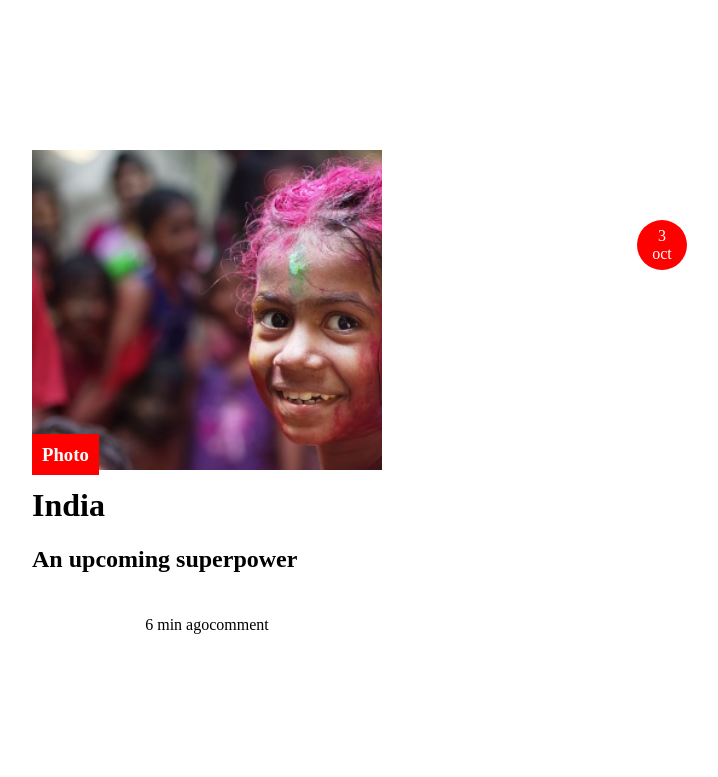
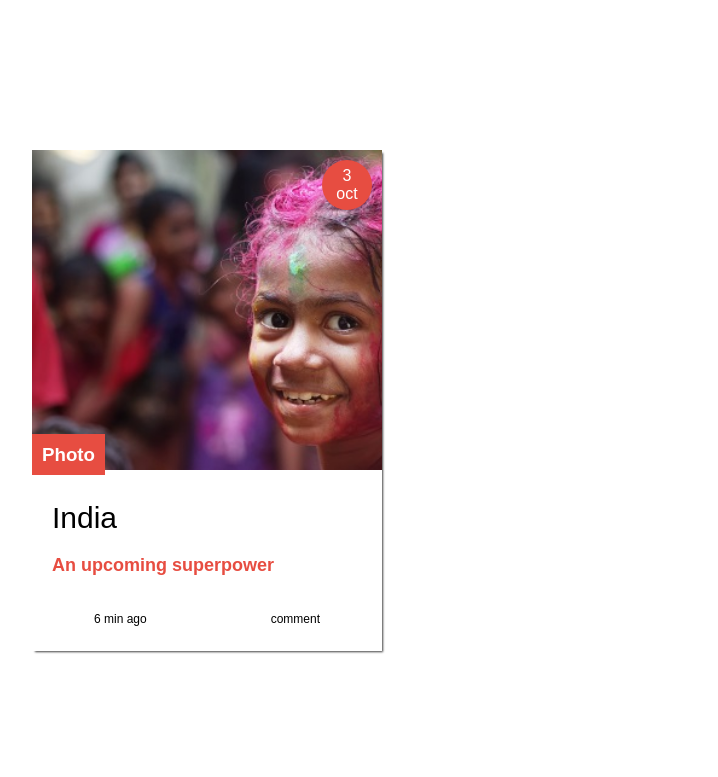
Before and after one commit to Ludgil/becode-animation-css, a plain HTML site: page card/index.html in a window 1280 px wide. Shown: the whole page, without its empty margins (433-1151 px from the left). Drawn offline with Linux system fonts and the light colour scheme.

Commit message:
fin animation

```diff
--- a/card/assets/scss/style.scss
+++ b/card/assets/scss/style.scss
@@ -1,3 +1,5 @@
+$principal-color: #e74d41;
+
 body{
   margin: 0 auto;
 }
@@ -11,27 +13,54 @@ body{
   flex-direction: column;
   justify-content: center;
   align-items: center;
+  font-family: sans-serif;
 }
 
 .card{
   width: 350px;
   height: 450px;
   overflow: hidden;
+  position: relative;
     img{
       height: 320px;
       position: relative;
       left:-70px;
+      transition-duration: 1s;
     }
+    &:hover{
+        img{
+          transform: scale(1.5,1.5);
+          filter: brightness(1.4) contrast(0.6);
+        }
+      }
+    &:hover{
+        .text-area{
+          transform: translateY(-120px);
+        }
+      }
+}
+.shadow-box{
+      width: 350px;
+      height: 501px;
+      -webkit-box-shadow: 2px 2px 2px -1px rgba(0,0,0,0.75);
+      -moz-box-shadow: 2px 2px 2px -1px rgba(0,0,0,0.75);
+      box-shadow: 2px 2px 2px -1px rgba(0,0,0,0.75);
+      transition-duration: 1s;
+        &:hover{
+          -webkit-box-shadow: 2px 2px 20px -1px rgba(0,0,0,0.75);
+          -moz-box-shadow: 2px 2px 20px -1px rgba(0,0,0,0.75);
+          box-shadow: 2px 2px 20px -1px rgba(0,0,0,0.75);
+        }
 }
 
 .date{
   width: 50px;
   height: 50px;
   border-radius: 50%;
-  background: red;
+  background: $principal-color;
   position: absolute;
-  top:220px;
-  left:1070px;
+  top: 10px;
+  right:10px;
   display: flex;
   flex-direction: column;
   justify-content: center;
@@ -49,7 +78,7 @@ body{
   margin-bottom: -30px;
     h3{
       display: inline;
-      background-color: red;
+      background-color: $principal-color;
       color: white;
       padding: 10px;
     }
@@ -60,17 +89,31 @@ body{
   background-color: white;
   width: 100%;
   height: 300px;
-  transition: 2s;
+  transition-duration: 1s;
+      h1{
+        padding-top: 15px;
+        padding-left:20px;
+        font-size: 30px;
+        font-weight: lighter;
+      }
       h2{
         margin-bottom: 50px;
+        color: $principal-color;
+        padding-left: 20px;
+        font-size: 18px;
       }
-      &:hover{
-        transform: translateY(-100px);
+      p{
+        padding-left: 20px;
+        padding-right: 20px;
       }
-
 
 }
 
 footer{
+  width: 350px;
   display: flex;
+  flex-direction: row;
+  justify-content: space-around;
+  align-items: center;
+  font-size: 12px;
 }
--- a/card/index.html
+++ b/card/index.html
@@ -7,6 +7,7 @@
   </head>
     <body>
         <div id="container">
+          <div class="shadow-box">
                 <div class="card">
                         <img src="assets/img/background.jpg" alt="indian girl">
                         <div class="date">
@@ -27,6 +28,6 @@
             <p>comment</p>
           </footer>
         </div>
-
+      </div>
     </body>
 </html>
```
Also changed, not shown: card/assets/css/style.css, 1 other file. Lines whose indentation alone changed are shown as unchanged.
